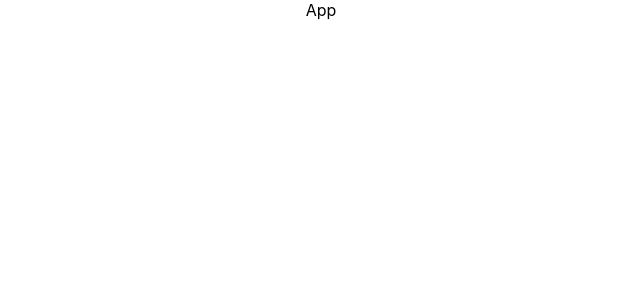
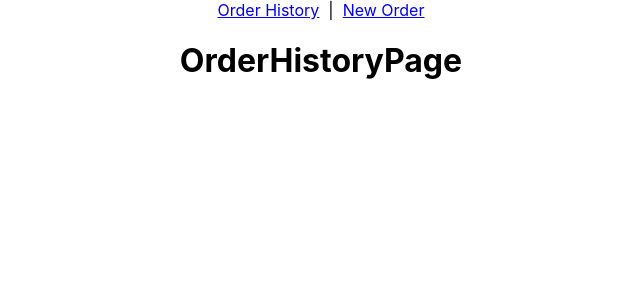
Before and after one commit to LeeLoo3434/mern-quick-notes, a React (Create React App) app: page /orders in a window 1280 px wide. Shown: the top 300 px of the page, without its empty margins (319-959 px from the left). Built offline with nearby package versions, Linux system fonts and the light colour scheme.

Commit message:
finishes react client side routing

```diff
--- a/package.json
+++ b/package.json
@@ -12,6 +12,7 @@
     "morgan": "^1.10.0",
     "react": "^18.2.0",
     "react-dom": "^18.2.0",
+    "react-router-dom": "^6.8.1",
     "react-scripts": "5.0.1",
     "serve-favicon": "^2.5.0"
   },
--- /dev/null
+++ b/src/components/NavBar/NavBar.jsx
@@ -0,0 +1,11 @@
+import { Link } from 'react-router-dom'
+
+export default function NavBar() {
+    return (
+        <nav>
+            <Link to="/orders">Order History</Link>
+            &nbsp; | &nbsp;
+            <Link to="/orders/new">New Order</Link>
+        </nav>
+    )
+}
--- a/src/index.js
+++ b/src/index.js
@@ -2,10 +2,13 @@ import React from 'react';
 import ReactDOM from 'react-dom/client';
 import './index.css';
 import App from './pages/App/App';
+import { BrowserRouter as Router } from 'react-router-dom'
 
 const root = ReactDOM.createRoot(document.getElementById('root'));
 root.render(
   <React.StrictMode>
-    <App />
+    <Router>
+      <App />
+    </Router>
   </React.StrictMode>
 );
--- a/src/pages/App/App.jsx
+++ b/src/pages/App/App.jsx
@@ -1,9 +1,28 @@
 import './App.css';
+import { useState } from 'react'
+import { Routes, Route } from 'react-router-dom'
+import AuthPage from '../AuthPage/AuthPage';
+import NewOrderPage from '../NewOrderPage/NewOrderPage';
+import OrderHistoryPage from '../OrderHistoryPage/OrderHistoryPage';
+import NavBar from '../../components/NavBar/NavBar'
 
 export default function App() {
+  const [ user, setUser ] = useState({})
+
   return (
     <main className="App">
-      App
+      {
+        user ?
+        <>
+          <NavBar />
+          <Routes>
+            <Route path="/orders/new" element={<NewOrderPage />} />
+            <Route path="/orders" element={<OrderHistoryPage />} />
+          </Routes>
+        </>
+        :
+        <AuthPage />
+      }
     </main>
   );
 }
--- /dev/null
+++ b/src/pages/AuthPage/AuthPage.jsx
@@ -0,0 +1,3 @@
+export default function AuthPage() {
+    return <h1>AuthPage</h1>
+}
--- /dev/null
+++ b/src/pages/NewOrderPage/NewOrderPage.jsx
@@ -0,0 +1,3 @@
+export default function NewOrderPage() {
+    return <h1>NewOrderPage</h1>
+}
--- /dev/null
+++ b/src/pages/OrderHistoryPage/OrderHistoryPage.jsx
@@ -0,0 +1,3 @@
+export default function OrderHistoryPage() {
+    return <h1>OrderHistoryPage</h1>
+}
```
Also changed, not shown: 1 other file (tests, documents, lock files or other folders).
